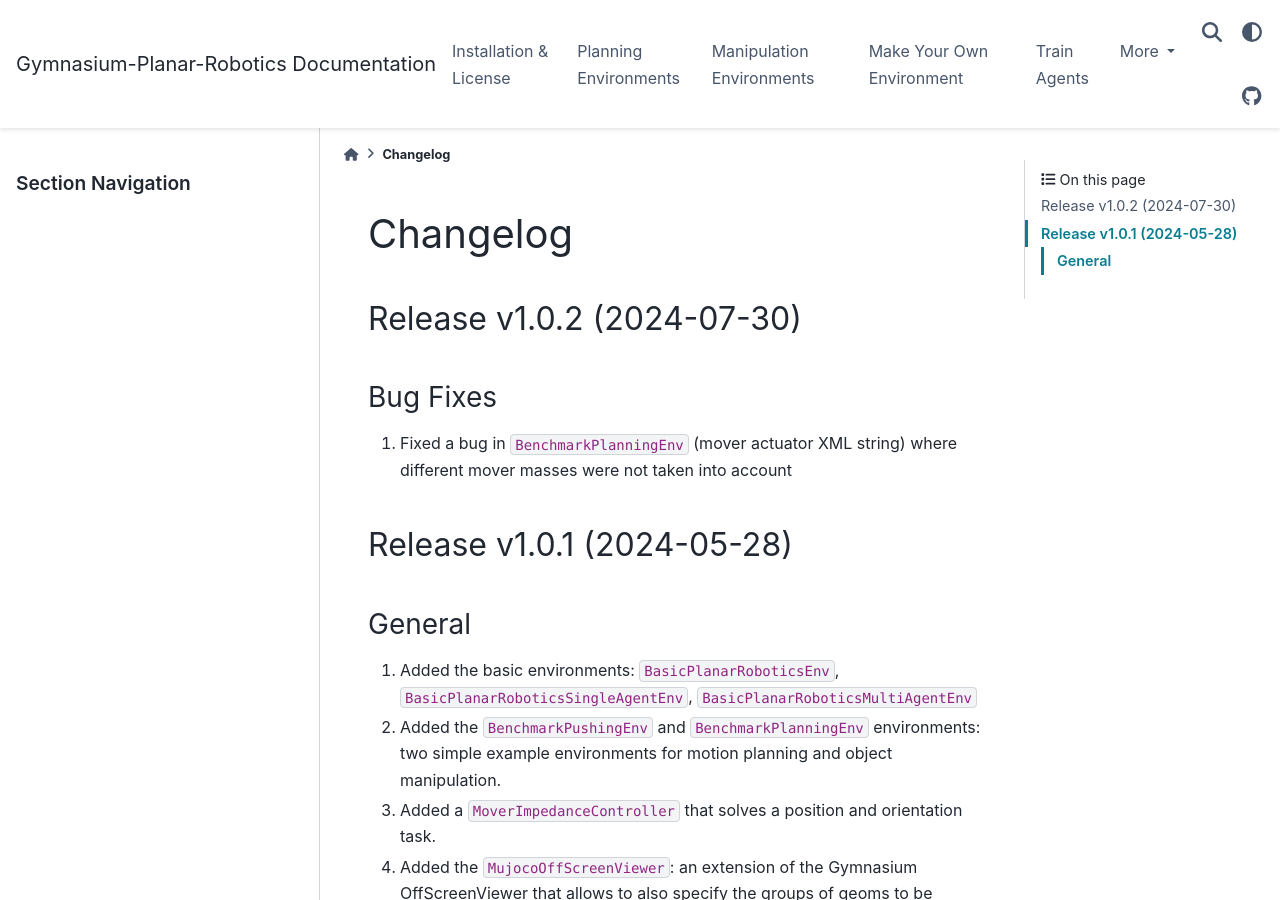
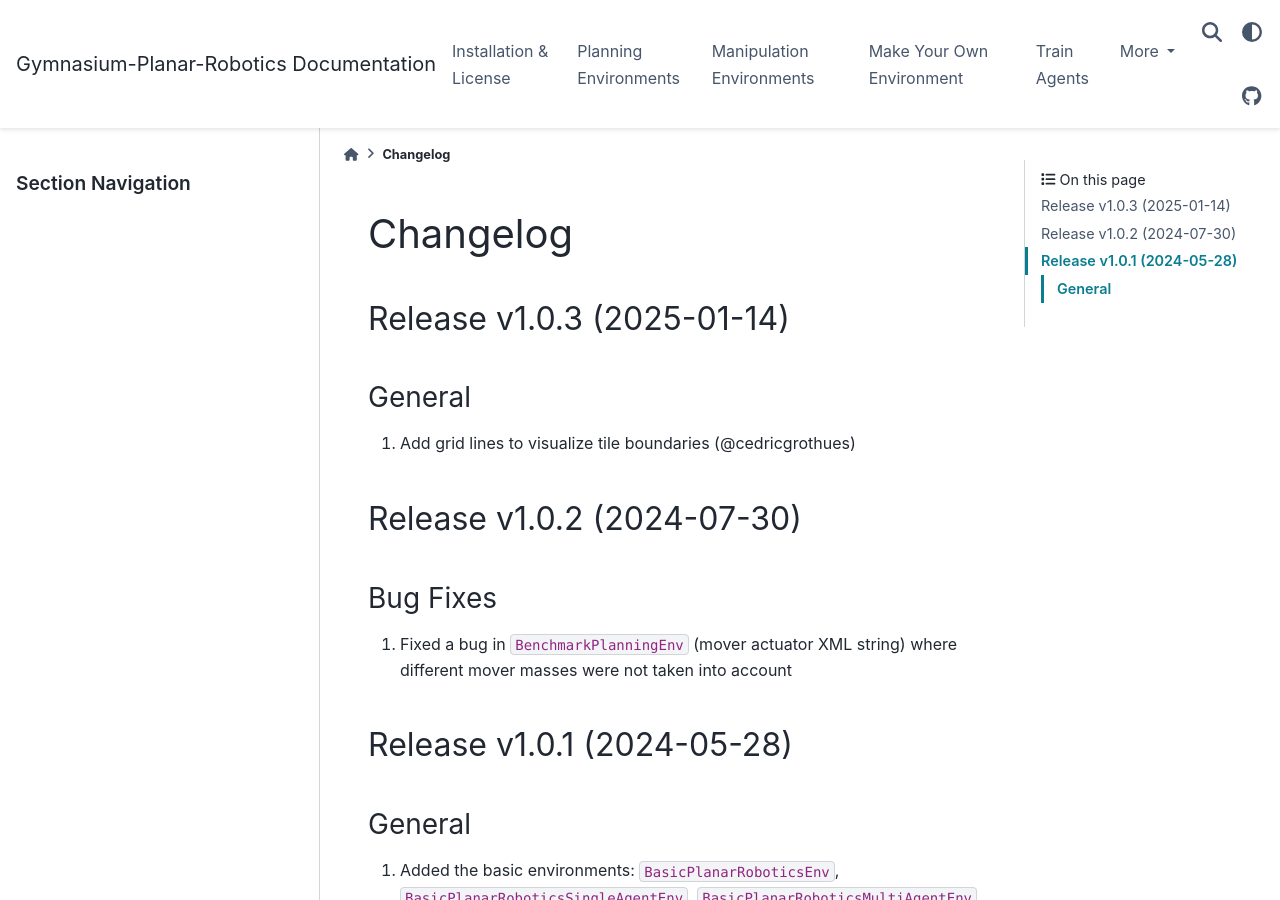
Before and after one commit to ubi-coro/gymnasium-planar-robotics, a Sphinx documentation site: the page built from docs/changelog.rst, in a window 1280 px wide and 900 px high. Built offline with Sphinx 7.4.7 and the PyData theme 0.15.4, drawn with Linux system fonts in a browser that asks for light colours.

Commit message:
v1.0.3: update changelog

```diff
--- a/docs/changelog.rst
+++ b/docs/changelog.rst
@@ -1,5 +1,12 @@
 Changelog
 =========
+
+Release v1.0.3 (2025-01-14)
+---------------------------
+
+General
+^^^^^^^
+1. Add grid lines to visualize tile boundaries (@cedricgrothues)
 
 Release v1.0.2 (2024-07-30)
 ---------------------------
--- a/gymnasium_planar_robotics/__init__.py
+++ b/gymnasium_planar_robotics/__init__.py
@@ -1,4 +1,4 @@
-__version__ = '1.0.2'
+__version__ = '1.0.3'
 
 from gymnasium.envs.registration import register
 
@@ -10,11 +10,11 @@ from gymnasium_planar_robotics.utils.rendering import Matplotlib2DViewer, Mujoco
 from gymnasium_planar_robotics.utils.impedance_control import MoverImpedanceController
 
 __all__ = [
+    'BasicPlanarRoboticsMultiAgentEnv',
     'BasicPlanarRoboticsSingleAgentEnv',
-    'BasicPlanarRoboticsMultiAgentEnv',
     'Matplotlib2DViewer',
+    'MoverImpedanceController',
     'MujocoViewerCollection',
-    'MoverImpedanceController',
 ]
 
 
```
